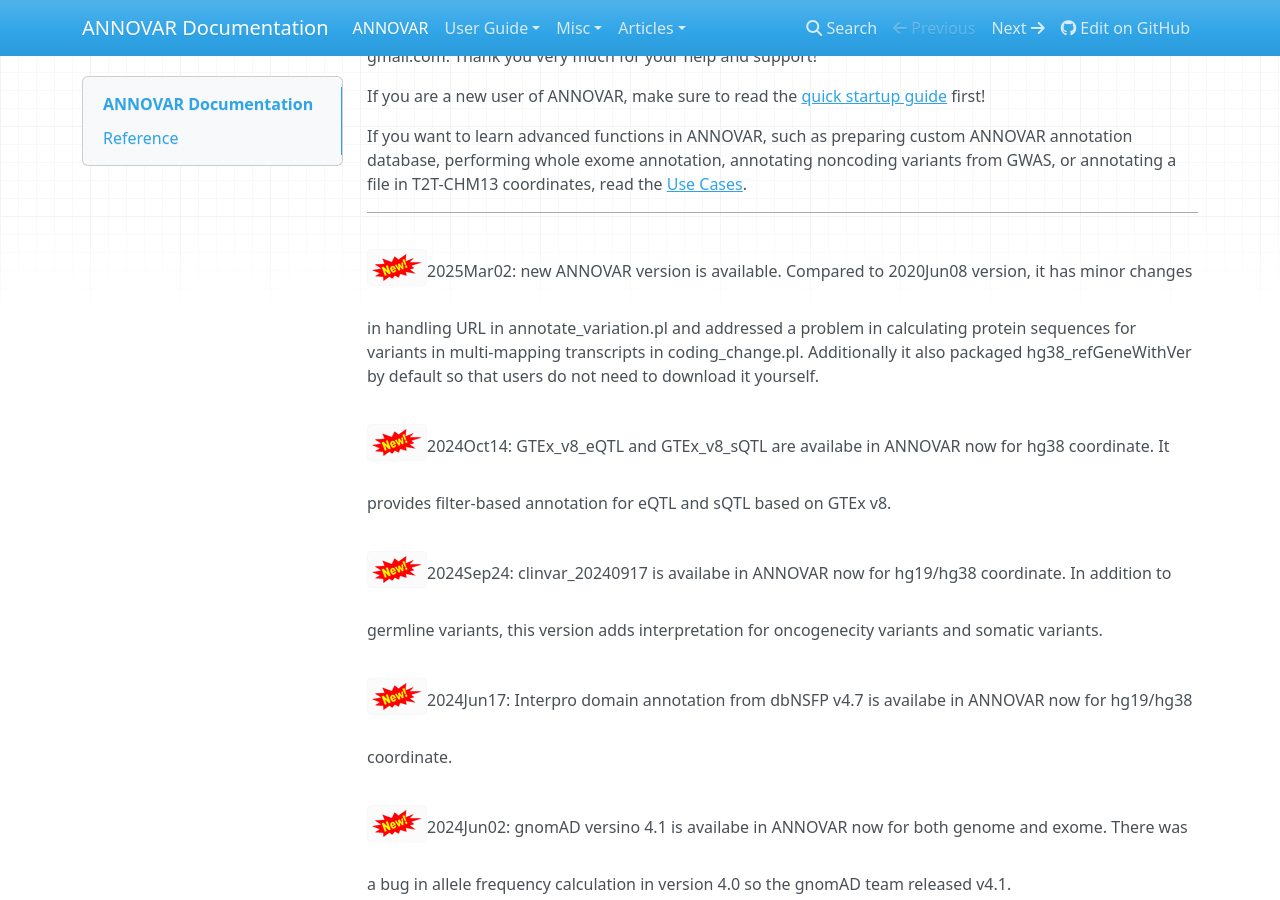
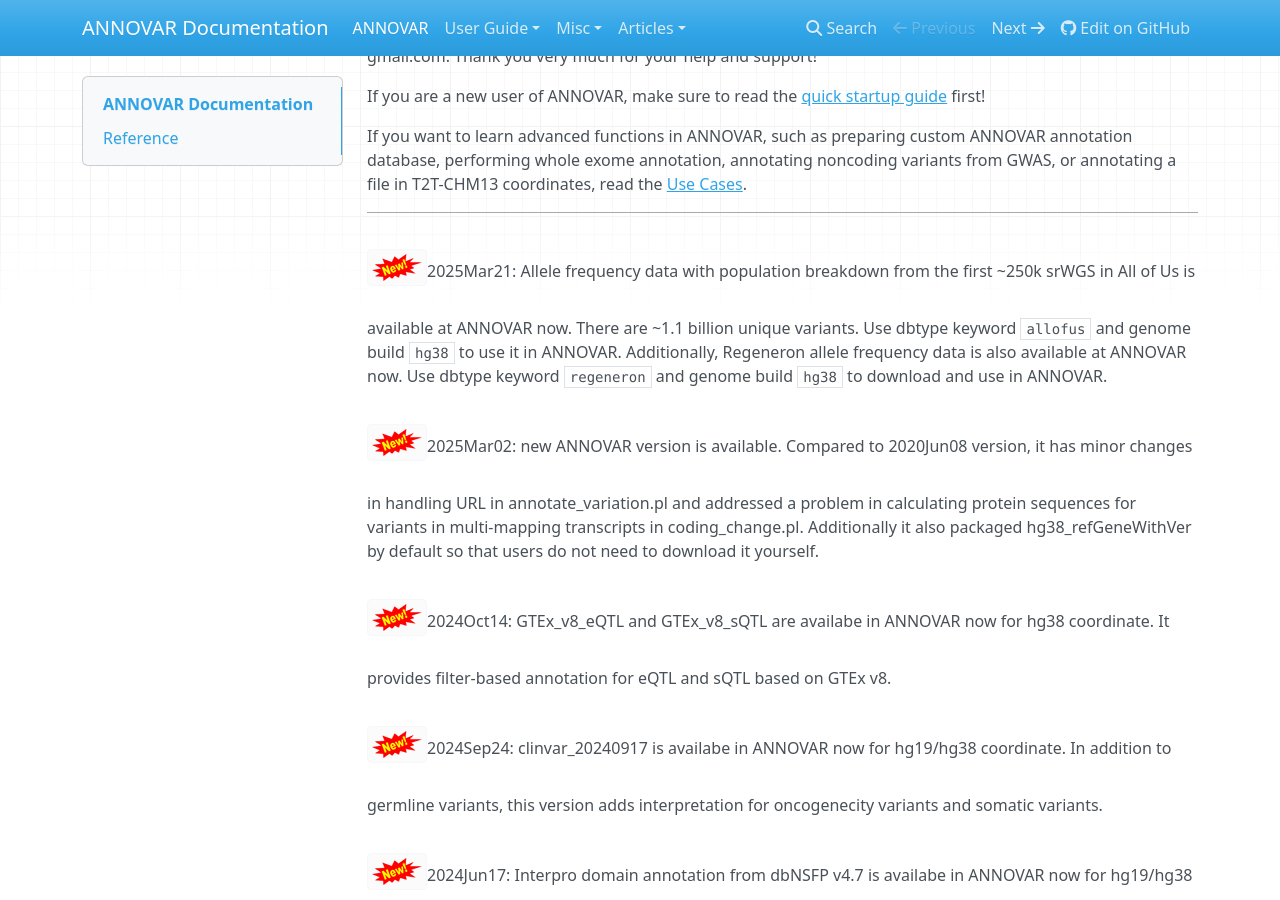
Before and after one commit to WGLab/doc-ANNOVAR, an MkDocs documentation site: the page built from docs/index.md, in a window 1280 px wide and 900 px high, scrolled down 698 px. Built offline with MkDocs 1.6.1, drawn with Linux system fonts in a browser that asks for light colours; nearby versions of some CDN libraries.

Commit message:
Update index.md

```diff
--- a/docs/index.md
+++ b/docs/index.md
@@ -14,6 +14,8 @@ If you are a new user of ANNOVAR, make sure to read the [quick startup guide](us
 If you want to learn advanced functions in ANNOVAR, such as preparing custom ANNOVAR annotation database, performing whole exome annotation, annotating noncoding variants from GWAS, or annotating a file in T2T-CHM13 coordinates, read the [Use Cases](user-guide/use_case.md).
 
 ---
+
+![new](img/new.png)2025Mar21: Allele frequency data with population breakdown from the first ~250k srWGS in All of Us is available at ANNOVAR now. There are ~1.1 billion unique variants. Use dbtype keyword `allofus` and genome build `hg38` to use it in ANNOVAR. Additionally, Regeneron allele frequency data is also available at ANNOVAR now. Use dbtype keyword `regeneron` and genome build `hg38` to download and use in ANNOVAR.
 
 ![new](img/new.png)2025Mar02: new ANNOVAR version is available. Compared to 2020Jun08 version, it has minor changes in handling URL in annotate_variation.pl and addressed a problem in calculating protein sequences for variants in multi-mapping transcripts in coding_change.pl. Additionally it also packaged hg38_refGeneWithVer by default so that users do not need to download it yourself.
 
```
